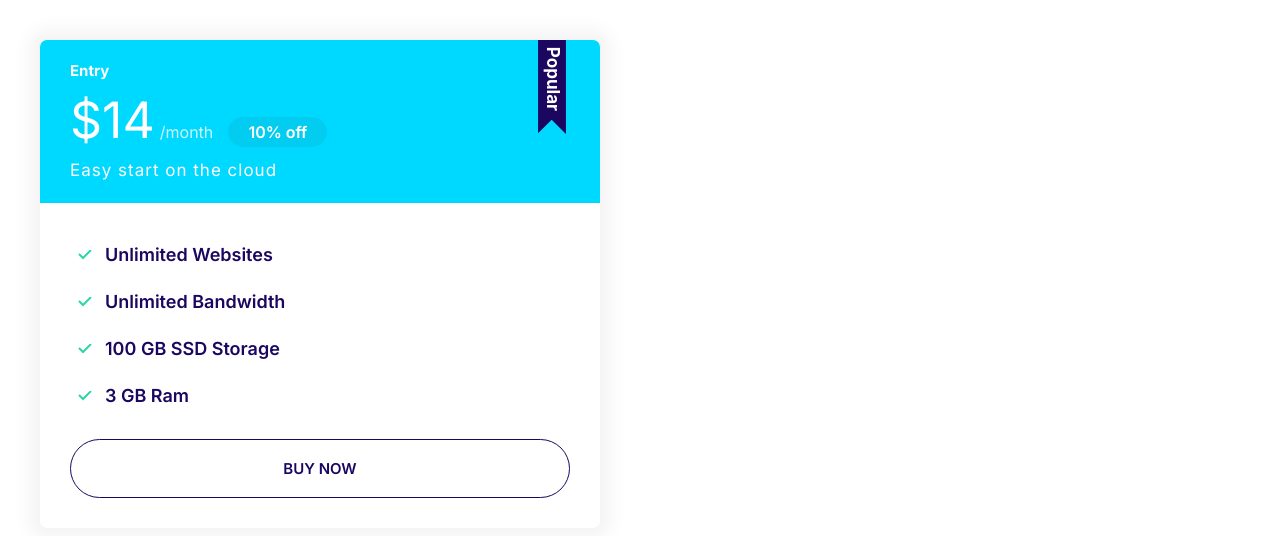
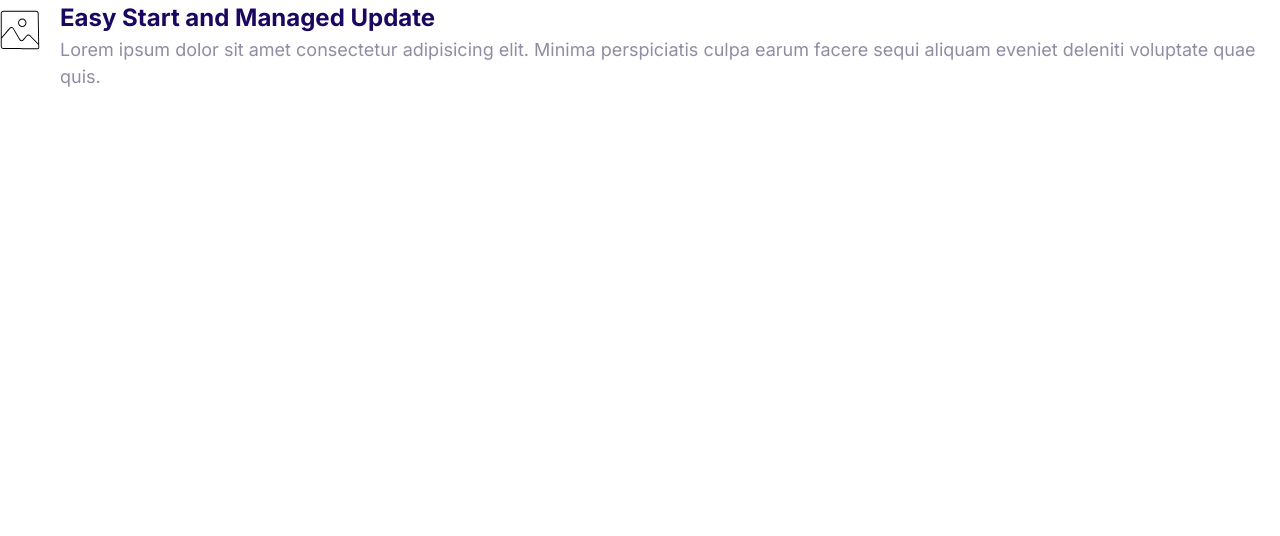
Before and after one commit to Harifmohamed/moshify, a plain HTML site: page index.html in a window 1280 px wide. Drawn offline with Linux system fonts and the light colour scheme.

Commit message:
media component are created

```diff
--- a/css/style.css
+++ b/css/style.css
@@ -351,6 +351,22 @@ a{
      .plan__description{
         font-size: 1.7rem;
      }
+}
 
+/*-------------------------------------- MEDIA OBJECTS -----------------------------------------------------*/
 
+.media{
+    display: flex;
 }
+
+.media__title{
+    margin: 0 ;
+}
+
+.media__body{
+    margin: 0 2rem;
+}
+
+.media__image{
+    margin-top: 1rem;
+}
--- a/index.html
+++ b/index.html
@@ -12,27 +12,17 @@
     <link rel="stylesheet" href="/css/style.css">
 </head>
 <body>
-    <div style="width:50%; padding:4rem">
-        <div class="plans plans--popular">
-            <div class="card card--secondary ">
-                <header class="card__header">
-                    <h3 class="plan__name">Entry</h3>
-                    <span class="plan__price">$14</span>
-                    <span class="plan__billing-cycle">/month</span>
-                    <span class="badge badge--secondary badge--small">10% off</span>
-                    <div class="plan__description">Easy start on the cloud</div>
-                </header>
-                <div class="card__body">
-                    <ul class="list list--tick" >
-                        <li class="list__item" >Unlimited Websites</li>
-                        <li class="list__item">Unlimited Bandwidth</li>
-                        <li class="list__item">100 GB SSD Storage </li>
-                        <li class="list__item">3 GB Ram</li>
-                    </ul>
-                    <button class="btn btn-outline btn-block ">BUY NOW</button>
-                </div>
-            </div>
-        </div>
+   <div class="media">
+    <div class="media__image">
+            <svg class="icon icon--primary">
+                <use xlink:href="images/sprite.svg#snap"></use>
+              </svg>
     </div>
+    <div class="media__body">
+        <h3 class="media__title">Easy Start and Managed Update</h3>
+        <p>Lorem ipsum dolor sit amet consectetur adipisicing elit. Minima perspiciatis
+           culpa earum facere sequi aliquam eveniet deleniti voluptate quae quis.</p>
+    </div>
+   </div>
 </body>
 </html>
```
Also changed, not shown: components/media.html (added, +12 -0 lines).
